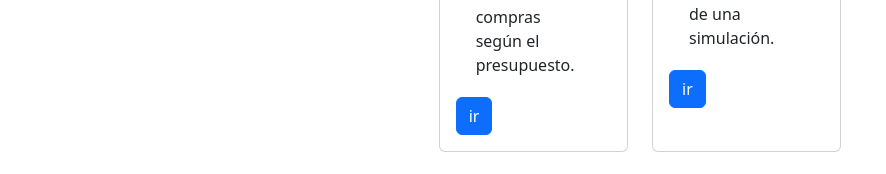
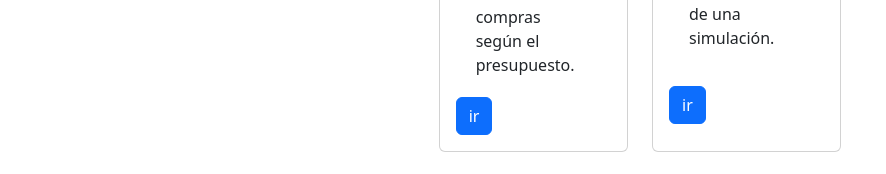
Before and after one commit to RodolfoParada/PruebaFinalM9, a website: page Proyectos.html in a window 1280 px wide. Shown: the part 426-600 px from the top of the page, without its empty margins (0-886 px from the left). Drawn offline with nearby package versions, Linux system fonts and the light colour scheme.

Commit message:
boton modificado

```diff
--- a/Proyectos.html
+++ b/Proyectos.html
@@ -50,11 +50,11 @@
                             <img src="./img/cinteres.png" class="card-img-top" alt="...">
                             <br>
                             <p class="card-text">Es una aplicación que permite realizar calculos de interés através de
-                                una
-                                simulación.
+                                una simulación.
                             </p>
+
                             <a href="https://rodolfoparada.github.io/EASYPAGO/" target="_blank"
-                                class="btn btn-primary">ir</a>
+                                class="btn btn-primary mt-3">ir</a>
                         </div>
                     </div>
                 </div>
```
